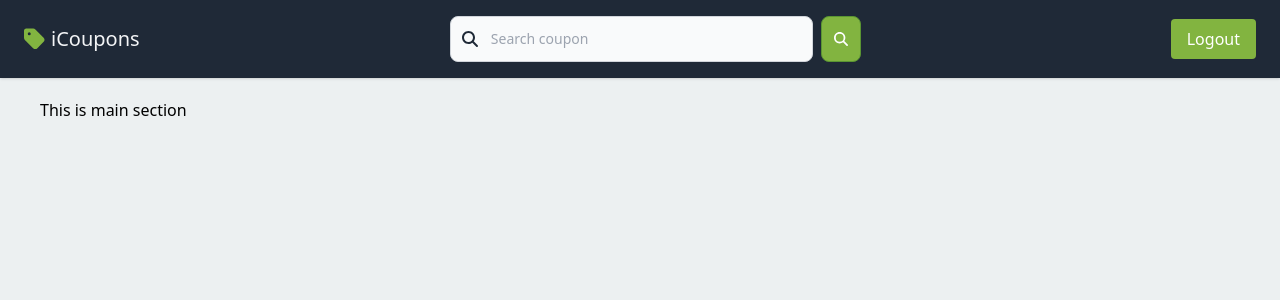
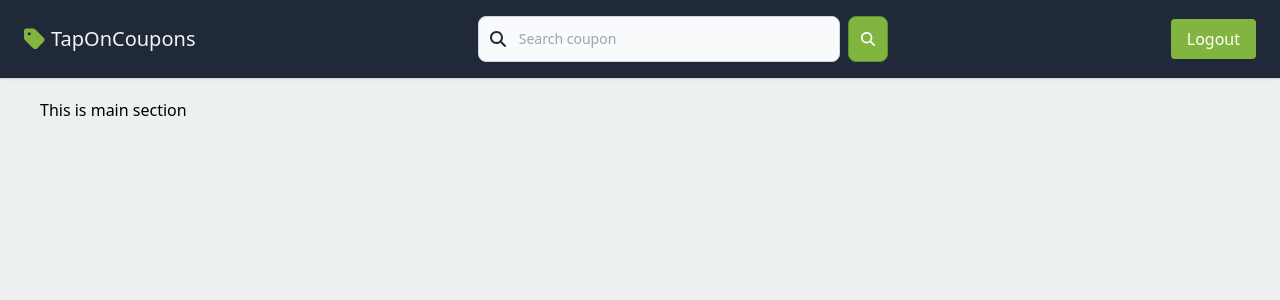
Before and after one commit to tdphuochoang/coupon-app, a Nuxt app: page / in a window 1280 px wide. Shown: the top 300 px of the page. Built offline with nearby package versions, Linux system fonts and the light colour scheme.

Commit message:
Updated logo

```diff
--- a/components/Logo/index.vue
+++ b/components/Logo/index.vue
@@ -3,7 +3,7 @@
 		<span class="text-dim-50 text-3xl md:text-2xl mr-1.5">
 			<font-awesome-icon :icon="['fas', 'tag']" />
 		</span>
-		<h1 class="text-2xl md:text-xl">iCoupons</h1>
+		<h1 class="text-2xl md:text-xl">TapOnCoupons</h1>
 	</div>
 </template>
 
```
